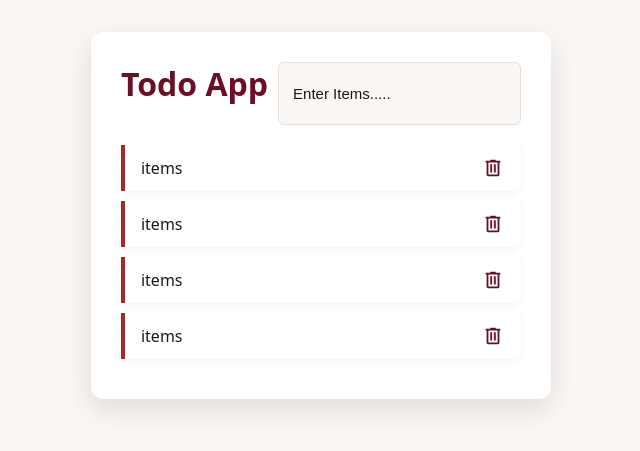
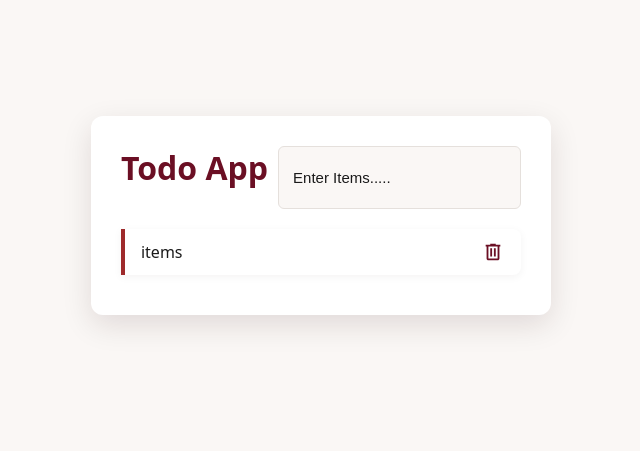
Before and after one commit to Adarsh09-dev/todo-list, a React (Vite) app: page / in a window 1280 px wide. Shown: the part 185-636 px from the top of the page, without its empty margins (326-966 px from the left). Built offline with nearby package versions, Linux system fonts and the light colour scheme.

Commit message:
update the fuctionality, the input button

```diff
--- a/src/component/TodoApp.jsx
+++ b/src/component/TodoApp.jsx
@@ -2,23 +2,33 @@ import React, { Component } from 'react'
 import "./TodoApp.css";
 
 class TodoApp extends Component {
+
+  state = {
+    input: ""
+  };
+
+  handleChange = event => {
+    this.setState({
+      input : event.target.value
+    });
+    console.log(this.state.input);
+
+  }
   render() {
+    const { input } = this.state;
+
     return (
       <div className="todo-container">
 
-
         <form className="input-section">
-
           <h1>Todo App</h1>
-          <input type="text" placeholder='Enter Items.....' name="" id="" />
+          <input type="text" value={input} onChange={this.handleChange} placeholder='Enter Items.....' name="" id="" />
 
         </form>
 
         <ul>
           <li>items <span className='del-icon'><svg xmlns="http://www.w3.org/2000/svg" height="22px" viewBox="0 -960 960 960" width="24px" fill="#6B0F24"><path d="M280-120q-33 0-56.5-23.5T200-200v-520h-40v-80h200v-40h240v40h200v80h-40v520q0 33-23.5 56.5T680-120H280Zm400-600H280v520h400v-520ZM360-280h80v-360h-80v360Zm160 0h80v-360h-80v360ZM280-720v520-520Z" /></svg></span></li>
-          <li>items <span className='del-icon'><svg xmlns="http://www.w3.org/2000/svg" height="22px" viewBox="0 -960 960 960" width="24px" fill="#6B0F24"><path d="M280-120q-33 0-56.5-23.5T200-200v-520h-40v-80h200v-40h240v40h200v80h-40v520q0 33-23.5 56.5T680-120H280Zm400-600H280v520h400v-520ZM360-280h80v-360h-80v360Zm160 0h80v-360h-80v360ZM280-720v520-520Z" /></svg></span></li>
-          <li>items <span className='del-icon'><svg xmlns="http://www.w3.org/2000/svg" height="22px" viewBox="0 -960 960 960" width="24px" fill="#6B0F24"><path d="M280-120q-33 0-56.5-23.5T200-200v-520h-40v-80h200v-40h240v40h200v80h-40v520q0 33-23.5 56.5T680-120H280Zm400-600H280v520h400v-520ZM360-280h80v-360h-80v360Zm160 0h80v-360h-80v360ZM280-720v520-520Z" /></svg></span></li>
-          <li>items <span className='del-icon'><svg xmlns="http://www.w3.org/2000/svg" height="22px" viewBox="0 -960 960 960" width="24px" fill="#6B0F24"><path d="M280-120q-33 0-56.5-23.5T200-200v-520h-40v-80h200v-40h240v40h200v80h-40v520q0 33-23.5 56.5T680-120H280Zm400-600H280v520h400v-520ZM360-280h80v-360h-80v360Zm160 0h80v-360h-80v360ZM280-720v520-520Z" /></svg></span></li>
+
         </ul>
       </div>
     );
```
